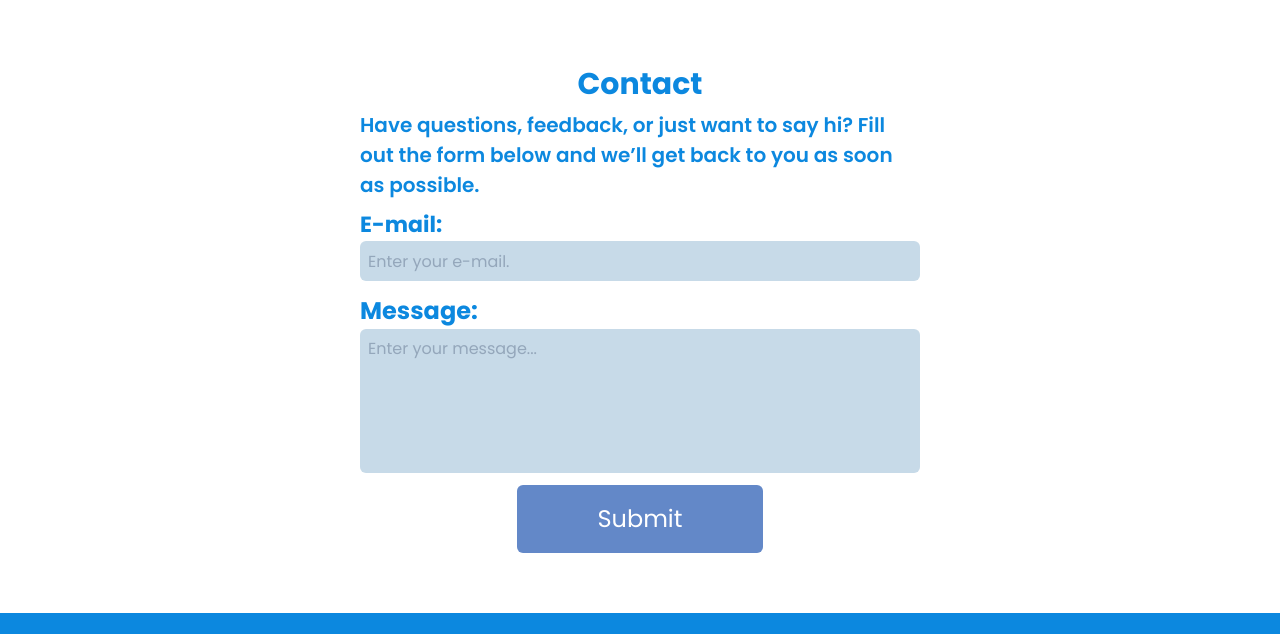
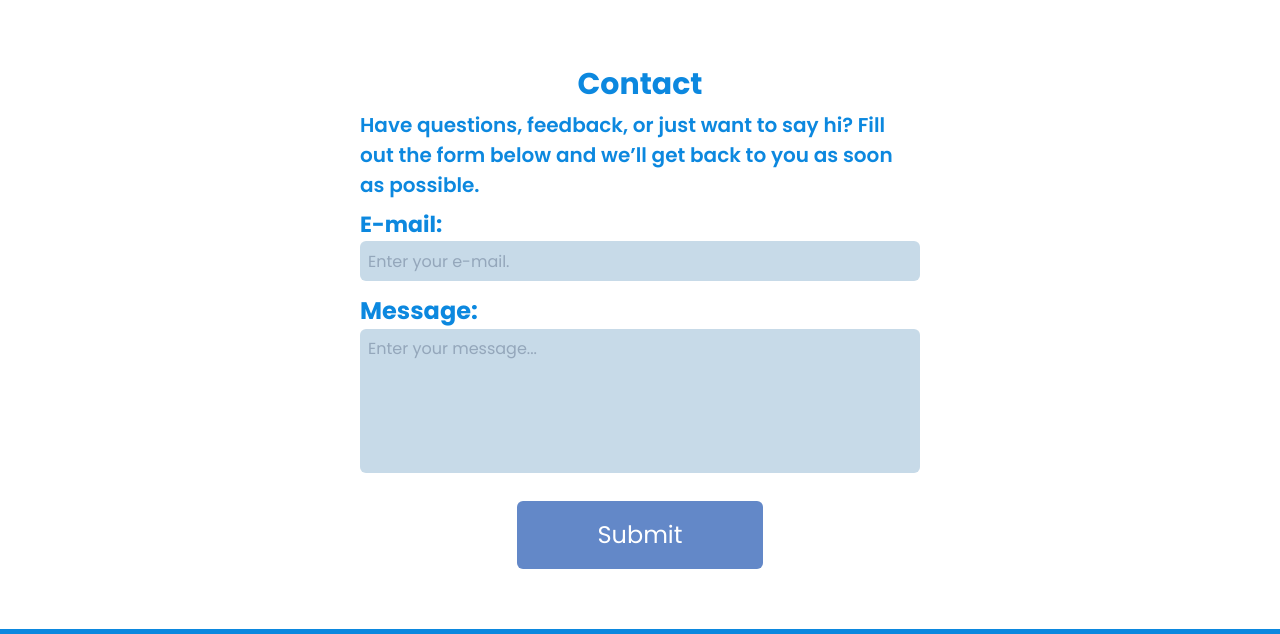
Before and after one commit to gabrielVolponi/code-drill, a website: page index.html in a window 1280 px wide. Shown: the part 2414-3048 px from the top of the page. Drawn offline with nearby package versions, Linux system fonts and the light colour scheme.

Commit message:
add margin-top to submit button in form

```diff
--- a/index.html
+++ b/index.html
@@ -218,7 +218,7 @@
                         name="message" placeholder="Enter your message..." required></textarea>
                 </div>
 
-                <button type="submit" class="bg-[#6388c8] text-white px-14 py-2 rounded-md lg:px-20 lg:py-4 lg:text-[24px] cursor-pointer hover:bg-[#354e78]">Submit</button>
+                <button type="submit" class="mt-4 bg-[#6388c8] text-white px-14 py-2 rounded-md lg:px-20 lg:py-4 lg:text-[24px] cursor-pointer hover:bg-[#354e78]">Submit</button>
             </form>
 
 
```
